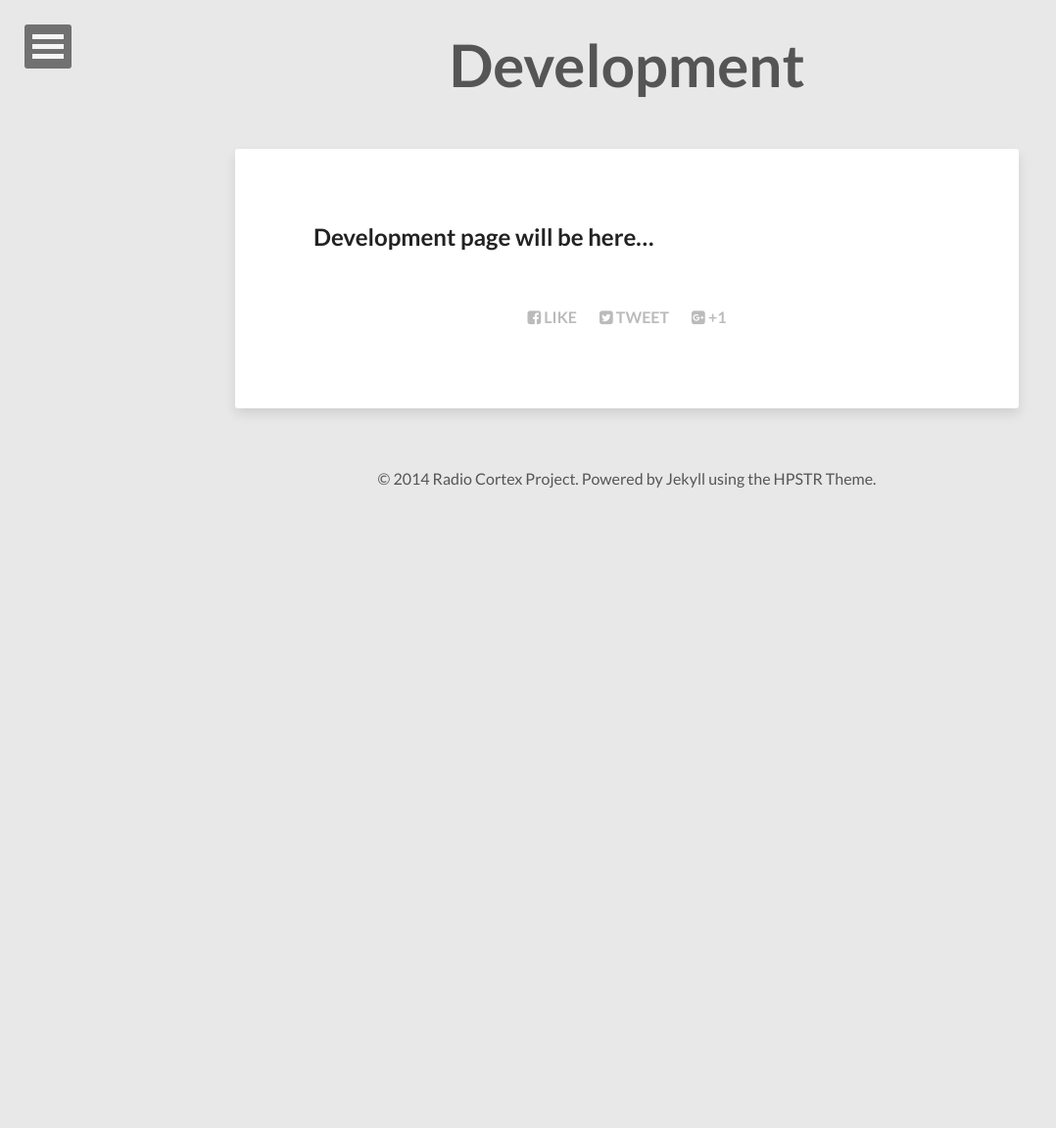
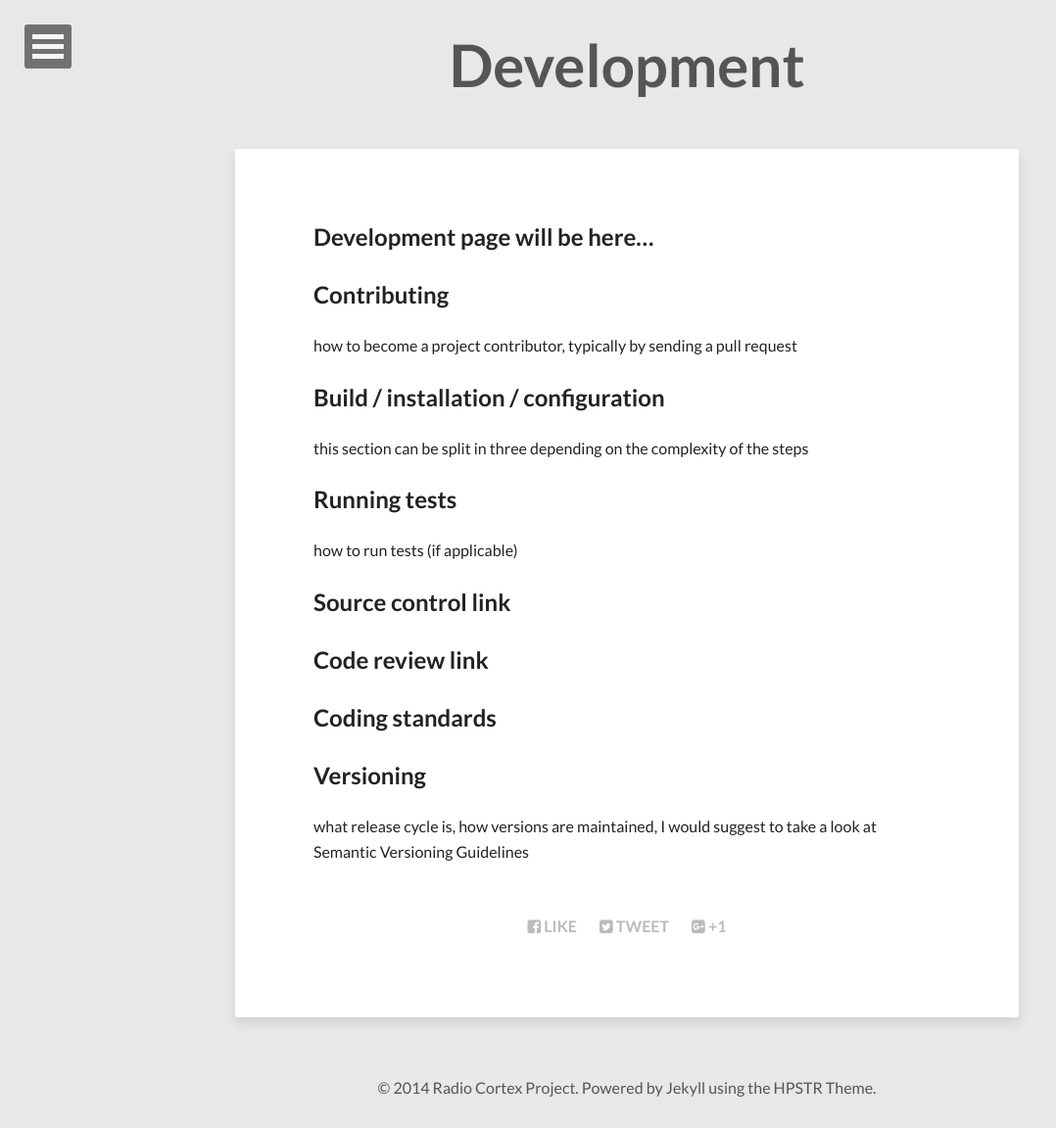
Before and after one commit to SKA-ScienceDataProcessor/RC, a Jekyll site: the page built from dev.md, in a window 1280 px wide. Shown: the whole page at 98% size, without its empty margins (0-1078 px from the left). Built offline with Jekyll 4.4.1, drawn with Linux system fonts in a browser that asks for light colours; nearby versions of some CDN libraries; before the commit the page ends 900 px from its top, so only the background shows below that.

```diff
--- a/dev.md
+++ b/dev.md
@@ -10,3 +10,22 @@ share: true
 
 
 ## Development page will be here...
+
+
+## Contributing
+
+how to become a project contributor, typically by sending a pull request
+
+## Build  / installation / configuration
+
+this section can be split in three depending on the complexity of the steps
+
+## Running tests
+
+how to run tests (if applicable)
+## Source control link
+## Code review link
+## Coding standards
+## Versioning
+
+what release cycle is, how versions are maintained, I would suggest to take a look at Semantic Versioning Guidelines
```
Also changed, not shown: documents.md (+2 -2 lines).
